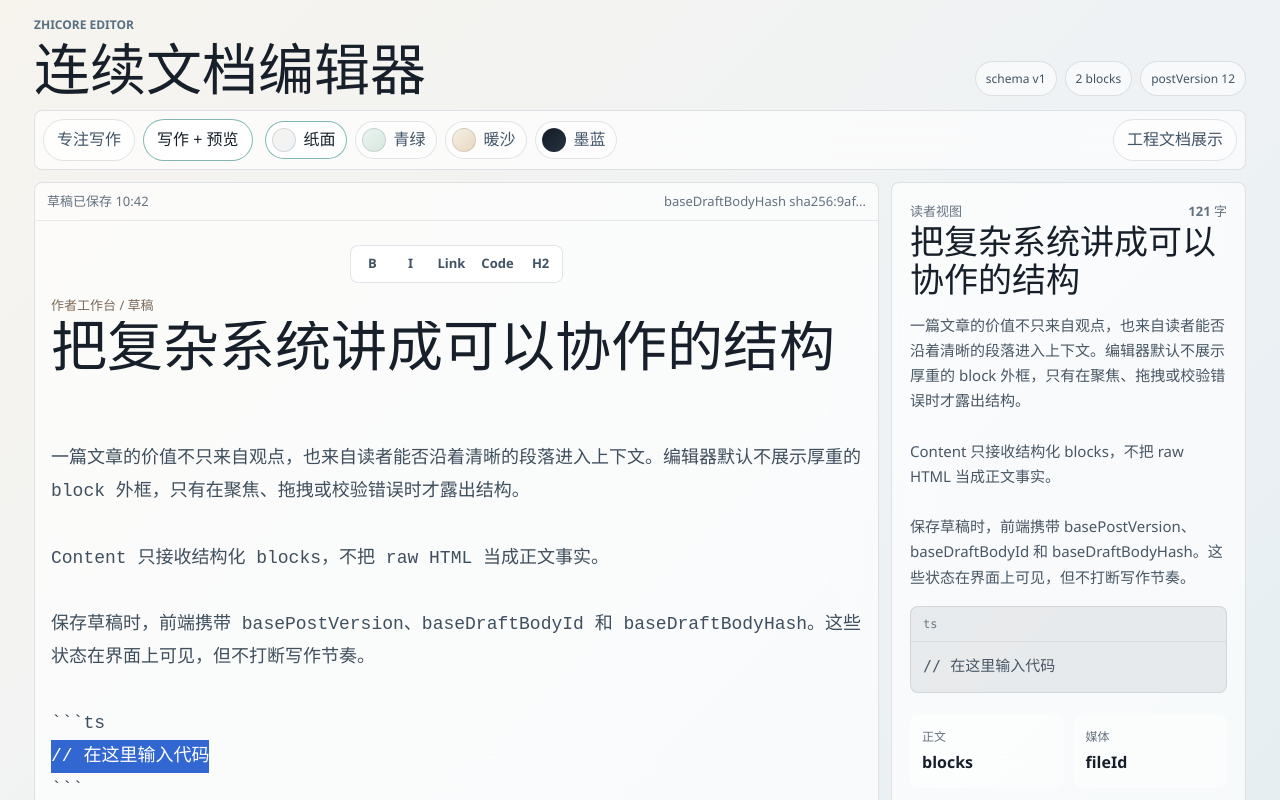
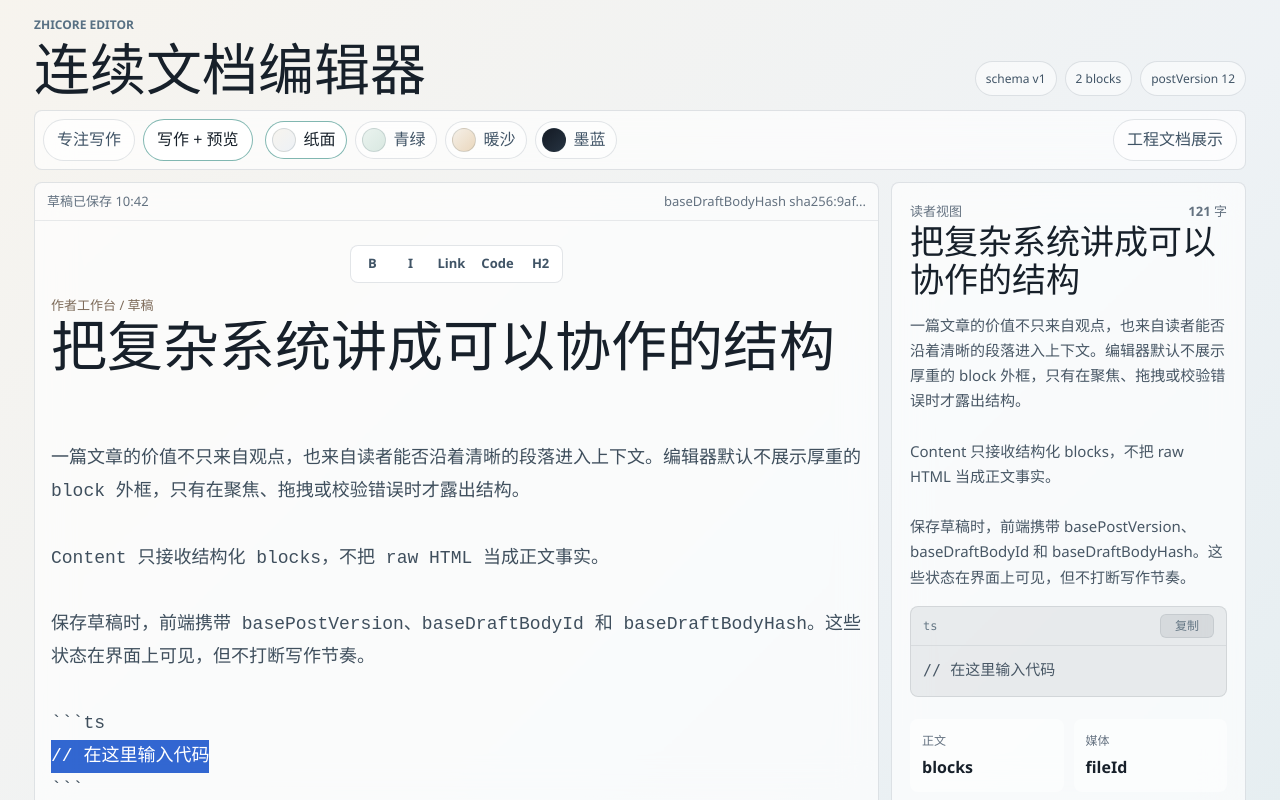
Before and after one commit to architectcgz/zhicore-frontend-vue, a Vue app: page /editor-showcase in a window 1280 px wide. Both pictures are taken after a click on the button "Code". Shown: the part 19-819 px from the top of the page. Built offline with nearby package versions, Linux system fonts and the light colour scheme.

Commit message:
feat(editor): 添加代码块复制按钮

```diff
--- a/src/components/editor-showcase/preview/EditorReaderCodeBlock.vue
+++ b/src/components/editor-showcase/preview/EditorReaderCodeBlock.vue
@@ -1,20 +1,82 @@
 <template>
   <figure class="reader-preview__code-block">
-    <figcaption v-if="block.language">
-      {{ block.language }}
+    <figcaption class="reader-preview__code-header">
+      <span>{{ block.language ?? "code" }}</span>
+      <button
+        class="reader-preview__code-copy"
+        type="button"
+        aria-label="复制代码"
+        :disabled="copyState === 'copying'"
+        @click="copyCode"
+      >
+        {{ copyLabel }}
+      </button>
     </figcaption>
     <pre><code>{{ block.content }}</code></pre>
   </figure>
 </template>
 
 <script setup lang="ts">
+import { computed, onBeforeUnmount, ref } from "vue";
+
 import type { EditorShowcaseDraftBlock } from "@/features/editor-showcase/model/useEditorShowcaseDraft";
 
 type CodeBlock = Extract<EditorShowcaseDraftBlock, { type: "code" }>;
+type CopyState = "idle" | "copying" | "copied" | "failed";
 
-defineProps<{
+const props = defineProps<{
   block: CodeBlock;
 }>();
+
+const copyState = ref<CopyState>("idle");
+let copyFeedbackTimer: number | undefined;
+
+const copyLabel = computed(() => {
+  if (copyState.value === "copied") {
+    return "已复制";
+  }
+
+  if (copyState.value === "failed") {
+    return "复制失败";
+  }
+
+  if (copyState.value === "copying") {
+    return "复制中";
+  }
+
+  return "复制";
+});
+
+function scheduleCopyStateReset(): void {
+  window.clearTimeout(copyFeedbackTimer);
+  copyFeedbackTimer = window.setTimeout(() => {
+    copyState.value = "idle";
+  }, 1600);
+}
+
+async function copyCode(): Promise<void> {
+  if (!navigator.clipboard?.writeText) {
+    copyState.value = "failed";
+    scheduleCopyStateReset();
+    return;
+  }
+
+  copyState.value = "copying";
+
+  try {
+    await navigator.clipboard.writeText(props.block.content);
+    copyState.value = "copied";
+  } catch {
+    copyState.value = "failed";
+  } finally {
+    // 复制反馈只描述刚才这次动作，短暂展示后回到可重复点击的默认状态。
+    scheduleCopyStateReset();
+  }
+}
+
+onBeforeUnmount(() => {
+  window.clearTimeout(copyFeedbackTimer);
+});
 </script>
 
 <style scoped>
@@ -29,12 +91,43 @@ defineProps<{
   line-height: 1.68;
 }
 
-.reader-preview__code-block figcaption {
+.reader-preview__code-header {
+  display: flex;
+  align-items: center;
+  justify-content: space-between;
+  gap: 12px;
   padding: 7px 12px;
   border-bottom: 1px solid var(--reader-code-caption-border);
   color: var(--reader-code-caption);
   font-family: "SFMono-Regular", Consolas, "Liberation Mono", monospace;
   font-size: 12px;
+}
+
+.reader-preview__code-copy {
+  min-width: 54px;
+  border: 1px solid var(--reader-code-caption-border);
+  border-radius: 6px;
+  padding: 4px 8px;
+  background: var(--reader-code-bg);
+  color: var(--reader-code-caption);
+  cursor: pointer;
+  font: inherit;
+  line-height: 1.2;
+  transition:
+    border-color 0.18s ease,
+    color 0.18s ease,
+    background 0.18s ease;
+}
+
+.reader-preview__code-copy:hover:not(:disabled),
+.reader-preview__code-copy:focus-visible {
+  border-color: var(--reader-link);
+  color: var(--reader-link);
+}
+
+.reader-preview__code-copy:disabled {
+  cursor: wait;
+  opacity: 0.72;
 }
 
 .reader-preview__code-block pre {
```
Also changed, not shown: 1 other file (tests, documents, lock files or other folders).
